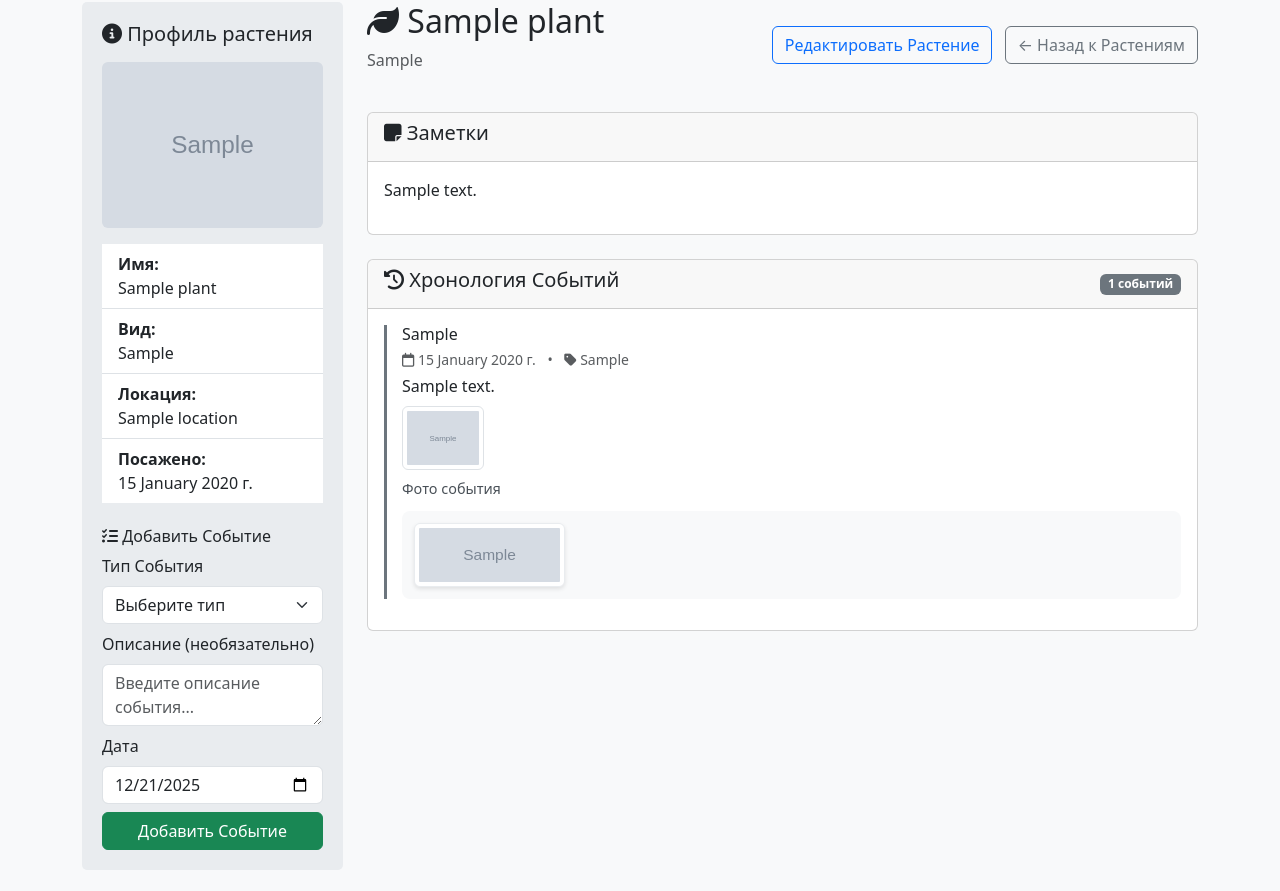
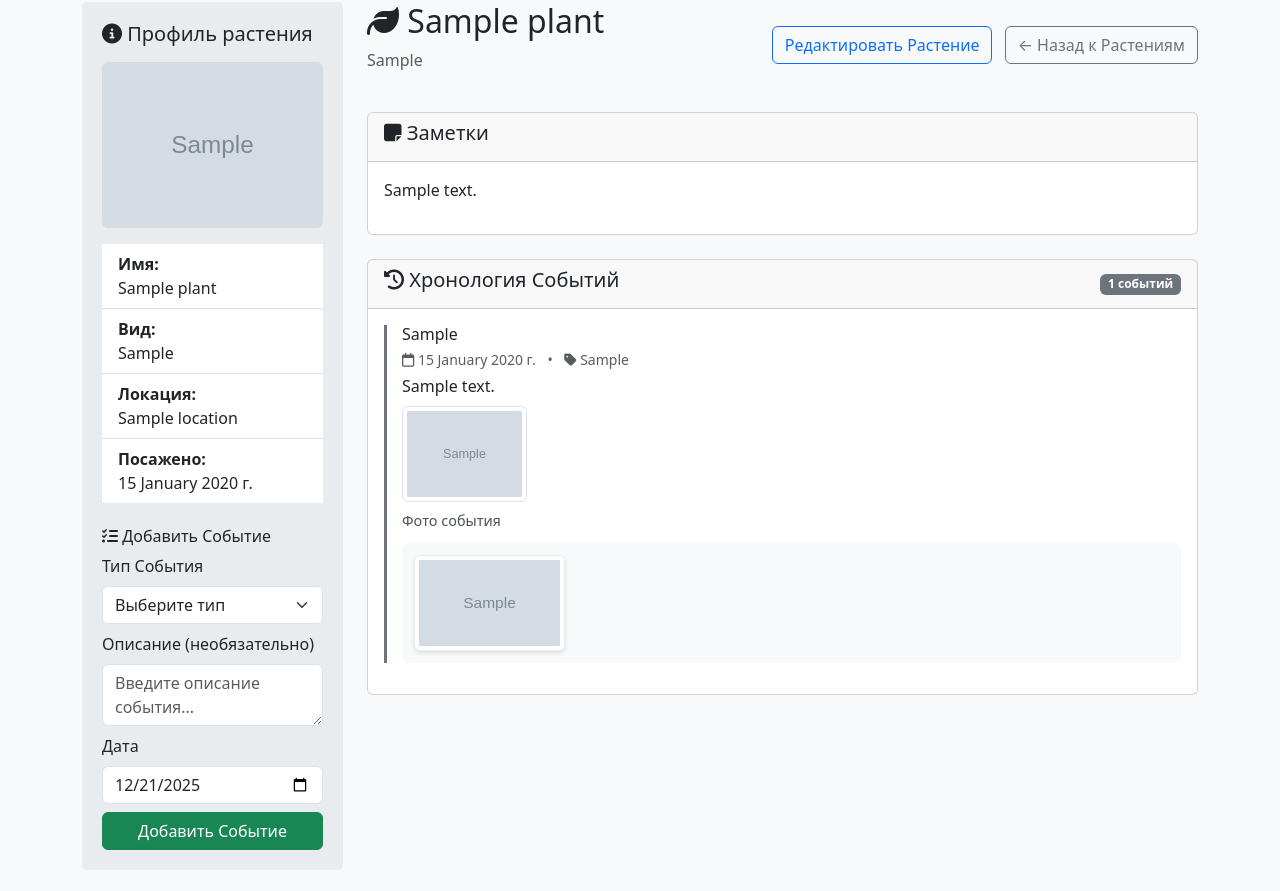
Before and after one commit to v0van4eg/PlantPlan, a Flask app: page /plant/1 in a window 1280 px wide. Shown: the part 98-989 px from the top of the page. Run offline with Flask 3, Linux system fonts and the light colour scheme; data comes from the database, SQL or seed files in the repository; tables that the repository leaves empty hold one stand-in row (values such as "Sample post"); grey boxes marked "Sample" are stand-in pictures.

Commit message:
Code refactoring

```diff
--- a/app.py
+++ b/app.py
@@ -91,7 +91,7 @@ def create_app():
 
     # Настройки загрузки файлов определены в функции allowed_file()
 
-    app.config['MAX_CONTENT_LENGTH'] = 16 * 1024 * 1024  # 16MB max file size
+    app.config['MAX_CONTENT_LENGTH'] = 160 * 1024 * 1024  # 16MB max file size
 
     # Инициализация базы данных приложением
     db.init_app(app)
--- a/static/css/styles.css
+++ b/static/css/styles.css
@@ -81,7 +81,7 @@ body {
   border: var(--bs-border-width) solid var(--bs-border-color) !important;
   border-radius: var(--bs-border-radius) !important;
   max-width: 20% !important;
-  max-height: 64px !important;
+  max-height: 96px !important;
   object-fit: cover !important;
 }
 
@@ -92,7 +92,7 @@ body {
     border-radius: 6px !important;
     min-width: 20% !important;
     object-fit: cover !important;
-    max-height: 64px !important;
+    max-height: 96px !important;
     box-shadow: 0 2px 4px rgba(0,0,0,0.1) !important;
     border: 1px solid #e9ecef !important;
     transition: transform 0.2s ease !important;
```
Also changed, not shown: static/css/plant_timeline.css (+7 -7 lines).
